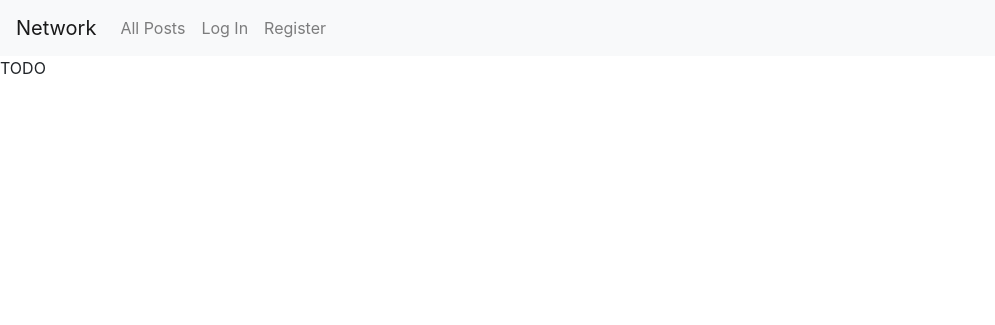
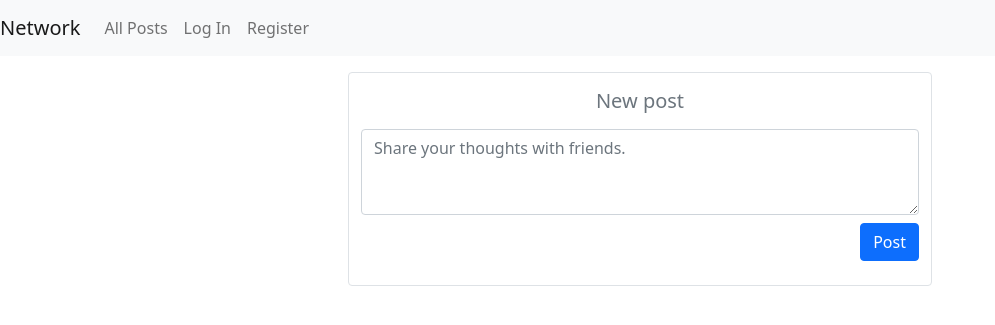
Before and after one commit to ReshanCSX/CS50W-Project4-Network, a Django app: page / in a window 1280 px wide. Shown: the top 325 px of the page, without its empty margins (0-995 px from the left). Run offline with Django 3.2, Linux system fonts and the light colour scheme; some libraries are stand-ins or nearby versions.

Commit message:
New post function

```diff
--- /dev/null
+++ b/network/forms.py
@@ -0,0 +1,14 @@
+from django.forms import ModelForm, Textarea
+from .models import Posts
+
+
+
+class CreatePost(ModelForm):
+
+    class Meta:
+        model = Posts
+        fields = ['post']
+
+        widgets = {
+            'post' : Textarea(attrs={"class" : "form-control", "rows" : 3, "placeholder": "Share your thoughts with friends."})
+        }
--- a/network/models.py
+++ b/network/models.py
@@ -4,3 +4,16 @@ from django.db import models
 
 class User(AbstractUser):
     pass
+
+class Posts(models.Model):
+    post = models.CharField(max_length=1000)
+    timestamp = models.DateTimeField(auto_now_add=True)
+    author = models.ForeignKey("User", on_delete=models.CASCADE, related_name="posts")
+
+    def serialize(self):
+        return {
+            'id': self.id,
+            'post': self.post,
+            'author' : self.author,
+            'timestamp' : self.timestamp
+        }
--- a/network/templates/network/index.html
+++ b/network/templates/network/index.html
@@ -1,5 +1,32 @@
 {% extends "network/layout.html" %}
 
 {% block body %}
-    TODO
+    <div class="col-10 col-md-8 col-lg-6">
+
+        <div class="row py-3 justify-content-center border rounded m-3">
+
+            <div class="col-12 text-center">
+                <h5 class="text-muted fw-normal mb-3">New post</h5>
+            </div>
+            <form action="{% url 'createpost' %}" method="post">
+
+                {% csrf_token %}
+
+                {% for field in createpost %}
+                <div class="col-12 mb-2">
+                    {{field}}
+                </div>
+                {% endfor %}
+                <div class="col-12 text-end mb-2">
+                    <input class="btn btn-primary" type="submit" value="Post">
+                </div>
+            </form>
+
+        </div>
+
+        <div class="row">
+
+        </div>
+    </div>
+
 {% endblock %}
--- a/network/templates/network/layout.html
+++ b/network/templates/network/layout.html
@@ -4,7 +4,7 @@
 <html lang="en">
     <head>
         <title>{% block title %}Social Network{% endblock %}</title>
-        <link rel="stylesheet" href="https://stackpath.bootstrapcdn.com/bootstrap/4.4.1/css/bootstrap.min.css" integrity="sha384-Vkoo8x4CGsO3+Hhxv8T/Q5PaXtkKtu6ug5TOeNV6gBiFeWPGFN9MuhOf23Q9Ifjh" crossorigin="anonymous">
+        <link href="https://cdn.jsdelivr.net/npm/bootstrap@5.0.2/dist/css/bootstrap.min.css" rel="stylesheet" integrity="sha384-EVSTQN3/azprG1Anm3QDgpJLIm9Nao0Yz1ztcQTwFspd3yD65VohhpuuCOmLASjC" crossorigin="anonymous">
         <link href="{% static 'network/styles.css' %}" rel="stylesheet">
     </head>
     <body>
@@ -41,9 +41,11 @@
             </div>
           </nav>
 
-        <div class="body">
-            {% block body %}
-            {% endblock %}
+        <div class="body container-fluid">
+            <div class="row justify-content-center">
+                {% block body %}
+                {% endblock %}
+            </div>
         </div>
     </body>
 </html>
--- a/network/urls.py
+++ b/network/urls.py
@@ -7,5 +7,9 @@ urlpatterns = [
     path("", views.index, name="index"),
     path("login", views.login_view, name="login"),
     path("logout", views.logout_view, name="logout"),
-    path("register", views.register, name="register")
+    path("register", views.register, name="register"),
+
+    # API routes
+
+    path("newpost", views.create, name="createpost"),
 ]
--- a/network/views.py
+++ b/network/views.py
@@ -1,14 +1,19 @@
 from django.contrib.auth import authenticate, login, logout
 from django.db import IntegrityError
-from django.http import HttpResponse, HttpResponseRedirect
+from django.http import HttpResponse, HttpResponseRedirect, JsonResponse
 from django.shortcuts import render
 from django.urls import reverse
+from django.contrib.auth.decorators import login_required
 
 from .models import User
+from .forms import CreatePost
+
+def index(request):
 
 
-def index(request):
-    return render(request, "network/index.html")
+    return render(request, "network/index.html", {
+        "createpost" : CreatePost()
+    })
 
 
 def login_view(request):
@@ -61,3 +66,18 @@ def register(request):
         return HttpResponseRedirect(reverse("index"))
     else:
         return render(request, "network/register.html")
+
+
+@login_required
+def create(request):
+
+    if request.method != "POST":
+        return JsonResponse({"error": "POST request required."}, status=400)
+
+
+    form = CreatePost(request.POST)
+
+    if form.is_valid():
+        form.instance.author = request.user
+        form.save()
+        return HttpResponseRedirect(reverse("index"))
--- a/project4/settings.py
+++ b/project4/settings.py
@@ -38,6 +38,7 @@ INSTALLED_APPS = [
     'django.contrib.sessions',
     'django.contrib.messages',
     'django.contrib.staticfiles',
+
 ]
 
 MIDDLEWARE = [
@@ -120,3 +121,6 @@ USE_TZ = True
 # https://docs.djangoproject.com/en/3.0/howto/static-files/
 
 STATIC_URL = '/static/'
+
+# Login URL for login required
+LOGIN_URL = 'login'
```
